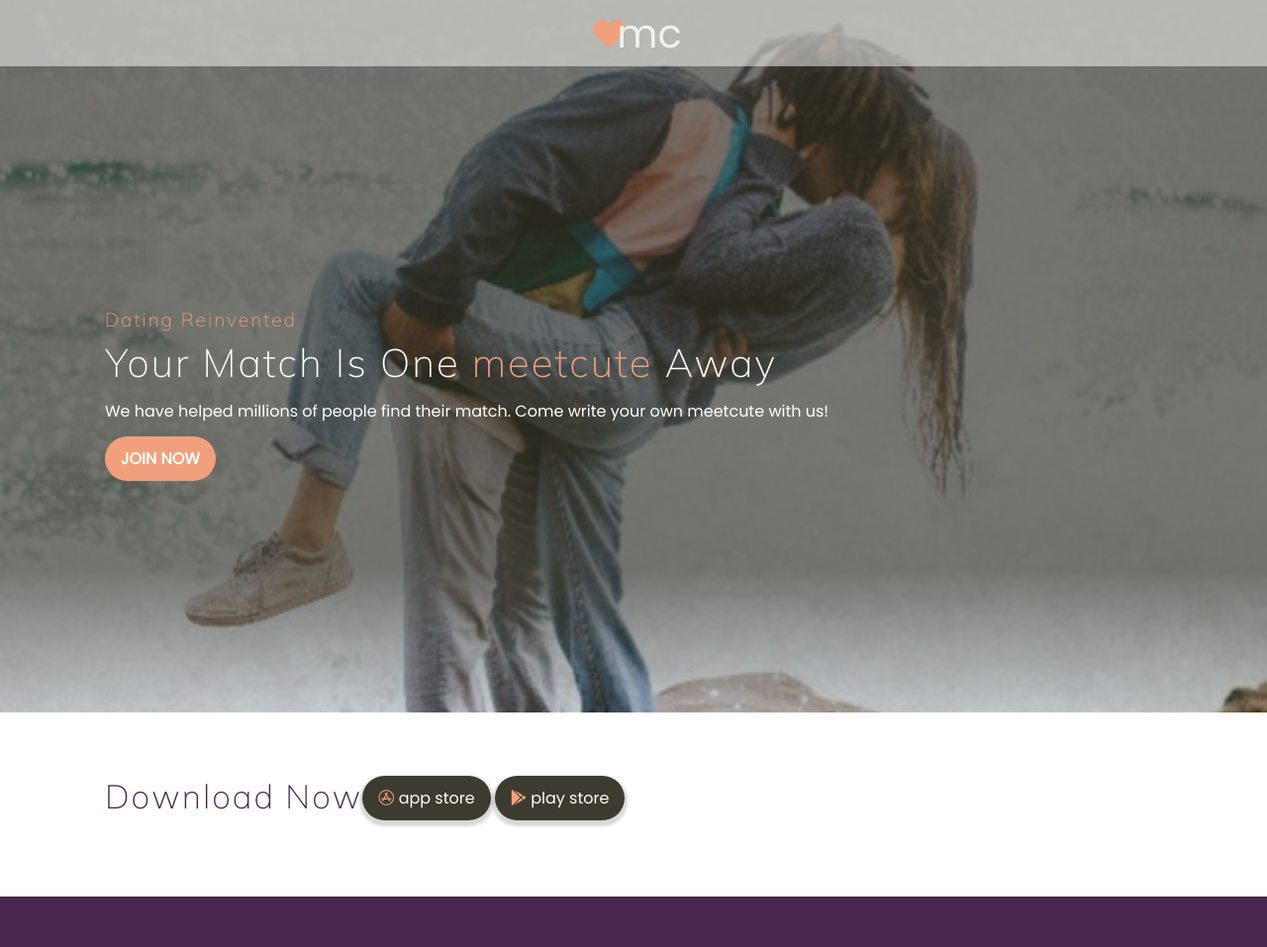
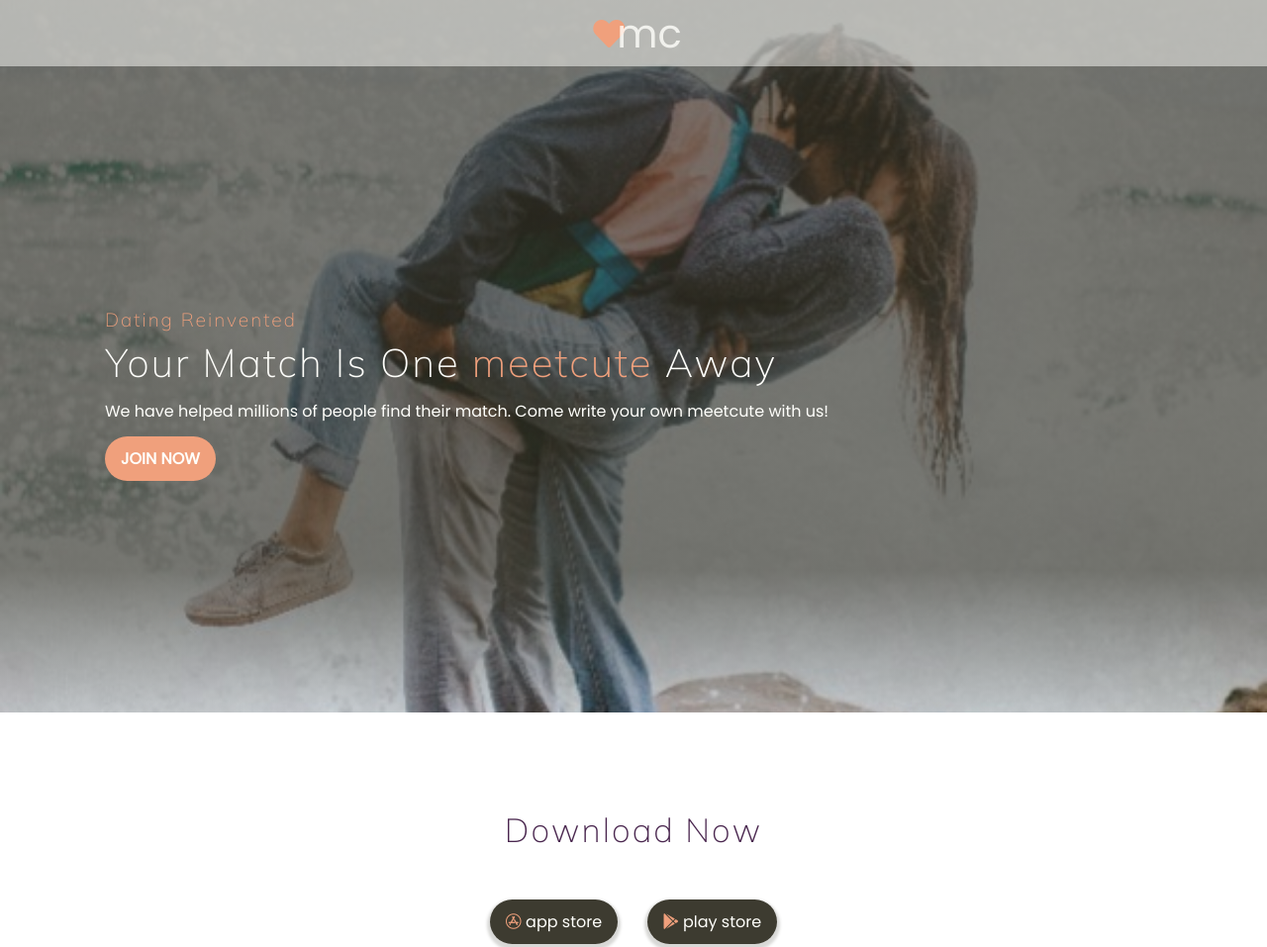
Before and after one commit to olopcodes/my-dating-app, a website: page index.html in a window 1280 px wide. Shown: the top 957 px of the page at 99% size. Drawn offline with Linux system fonts and the light colour scheme.

Commit message:
changed the styles for the download section

```diff
--- a/sass/home/_main-hero.scss
+++ b/sass/home/_main-hero.scss
@@ -18,30 +18,6 @@
     flex-direction: column;
     justify-content: center;
   }
-
-  &__text {
-    // padding-top: 3rem;
-  }
-
-  // &__download-icons {
-  //   // background-color: $black;
-  //   align-self: flex-end;
-  //   &-icon {
-  //     display: inline-block;
-
-  //     &:hover {
-  //       background-color: rgba($black, 0.6);
-  //     }
-
-  //     &:not(:last-of-type) {
-  //       margin-right: 0.8rem;
-  //     }
-
-  //     i {
-  //       color: $cta;
-  //     }
-  //   }
-  // }
 }
 
 // download should be moved to another file
@@ -51,15 +27,16 @@
   .container {
     display: flex;
     align-items: center;
-    // justify-content: space-between;
-  }
-  h2 {
-    // text-align: center;
+    flex-direction: column;
+    justify-content: space-evenly;
+    height: 13rem;
   }
 
   &__icons {
-    text-align: right;
-    // make them display flex column for extra small screens
+    // border: 1px solid;
+    display: flex;
+    justify-content: space-around;
+    width: 20rem;
   }
 
   &__icon {
@@ -70,9 +47,6 @@
     color: $white;
     border-radius: 3rem;
     box-shadow: 0 3px 3px 3px rgba($black, 0.2);
-    &:not(:last-of-type) {
-      margin-bottom: 0.8rem;
-    }
 
     i {
       color: $cta;
```
Also changed, not shown: css/style.css.
